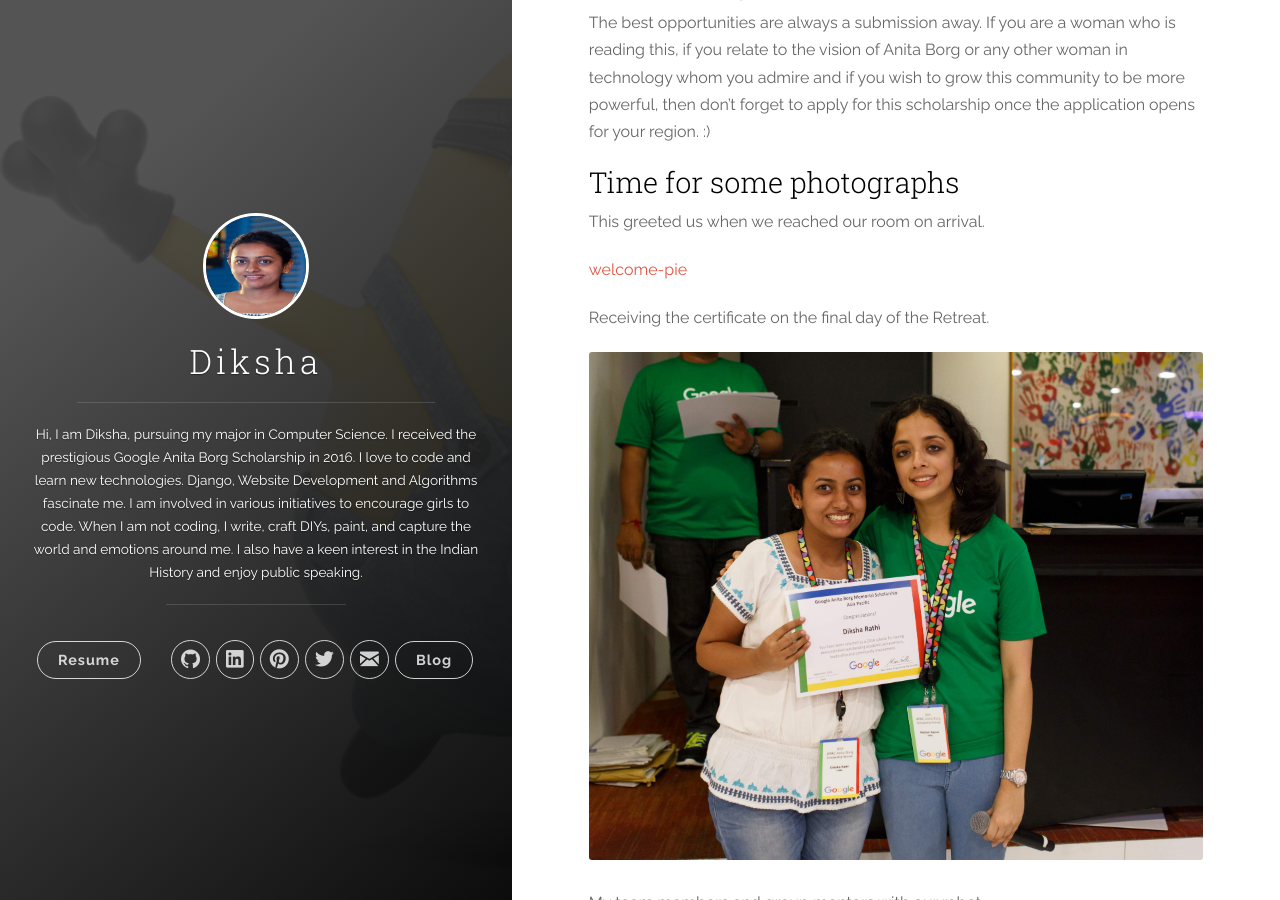
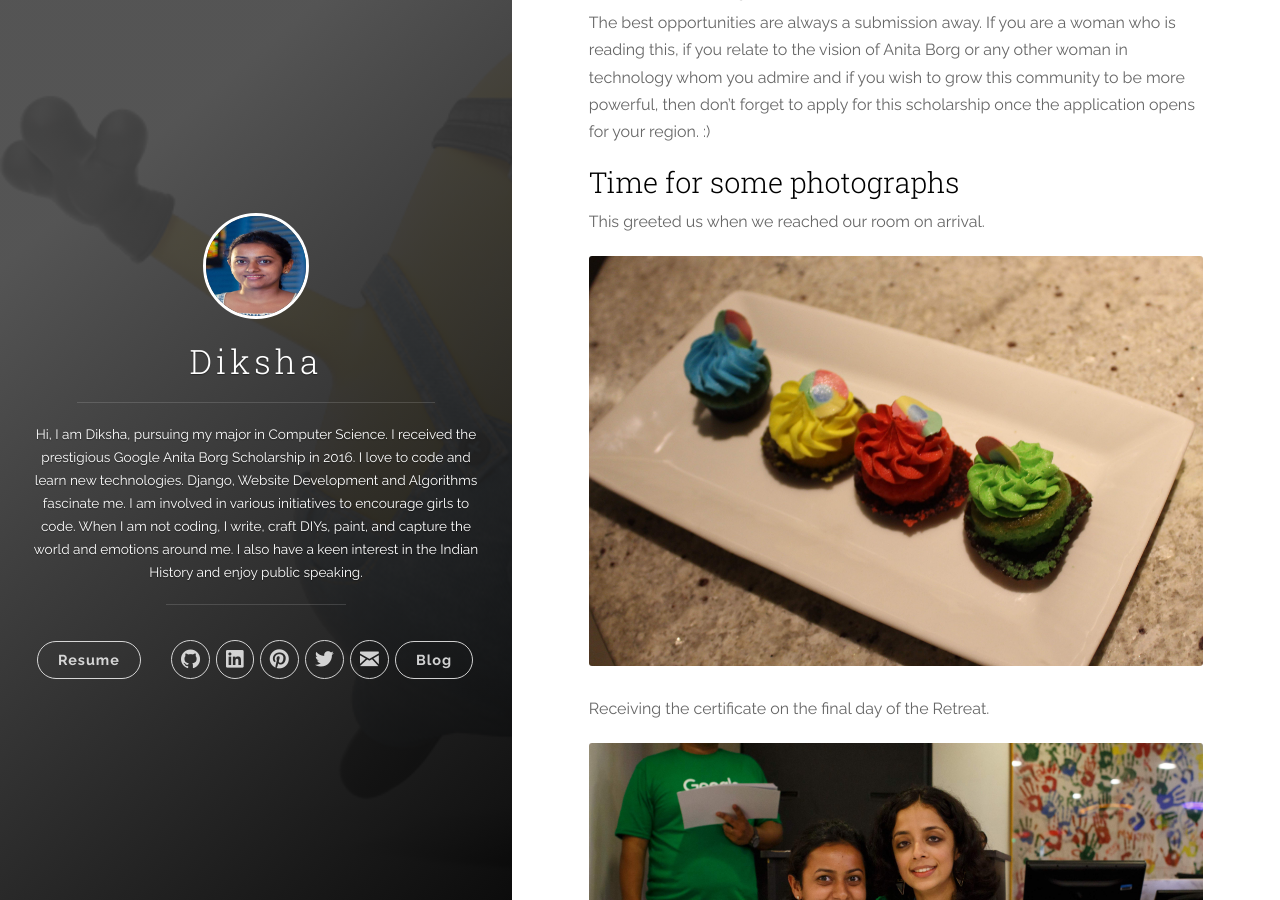
Before and after one commit to Diksha-Rathi/diksha-rathi.github.io, a Jekyll site: the page built from _posts/2017-01-08-google-apac-exerience.markdown, in a window 1280 px wide and 900 px high, scrolled down 3242 px. Built offline with Jekyll 4.4.1, drawn with Linux system fonts in a browser that asks for light colours; nearby versions of some CDN libraries.

```diff
--- a/_posts/2017-01-08-google-apac-exerience.markdown
+++ b/_posts/2017-01-08-google-apac-exerience.markdown
@@ -59,7 +59,7 @@ The best opportunities are always a submission away. If you are a woman who is r
 
 This greeted us when we reached our room on arrival.
 
-[welcome-pie](https://raw.githubusercontent.com/Diksha-Rathi/diksha-rathi.github.io/master/static/images/blog/welcome-pie.JPG)
+![welcome-pie](https://raw.githubusercontent.com/Diksha-Rathi/diksha-rathi.github.io/master/static/images/blog/welcome-pie.JPG)
 
 Receiving the certificate on the final day of the Retreat.
 
```
Also changed, not shown: 5 other files.
